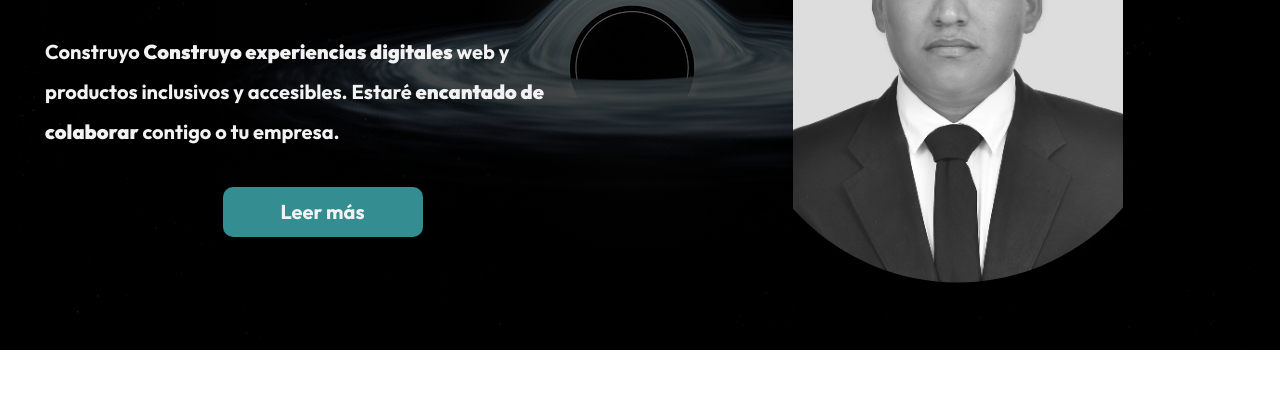
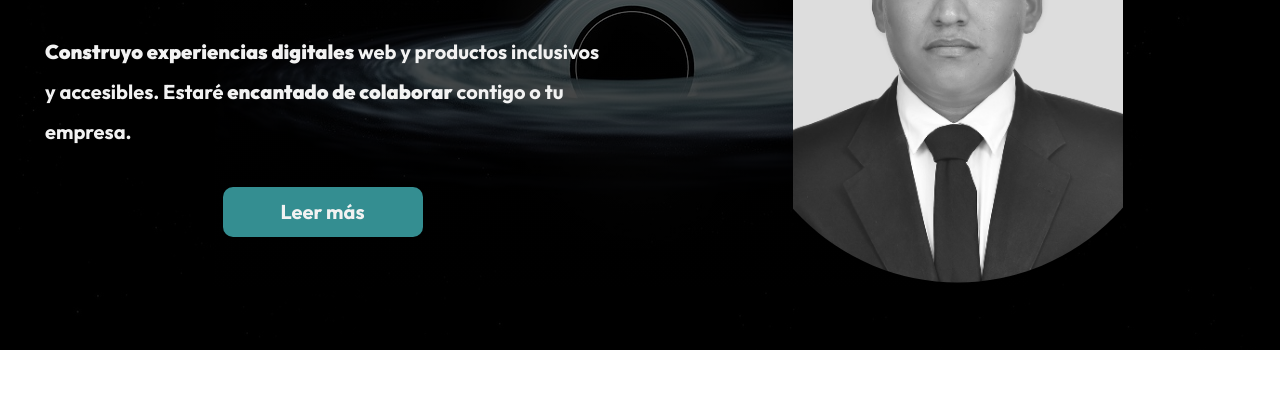
Before and after one commit to RA9FzAjTmS9uHii/portafolio-tovilla, a plain HTML site: page index.html in a window 1280 px wide. Shown: the part 383-780 px from the top of the page. Drawn offline with Linux system fonts and the light colour scheme.

```diff
--- a/index.html
+++ b/index.html
@@ -56,7 +56,7 @@
             <div class="descripcion">
                 <h3 class="descripcion__titulo">Alfredo Cruz <span class="descripcion__titulo-span">Desarrollador Web</span></h3>
                 <p class="descripcion__texto">
-                    Construyo <strong>Construyo experiencias digitales</strong> web y productos inclusivos y accesibles. Estaré <strong>encantado de colaborar</strong> contigo o tu empresa.
+                    <strong>Construyo experiencias digitales</strong> web y productos inclusivos y accesibles. Estaré <strong>encantado de colaborar</strong> contigo o tu empresa.
                 </p>
 
                 <a href="sobre_mi.html" class="descripcion__enlace">Leer más</a>
```
